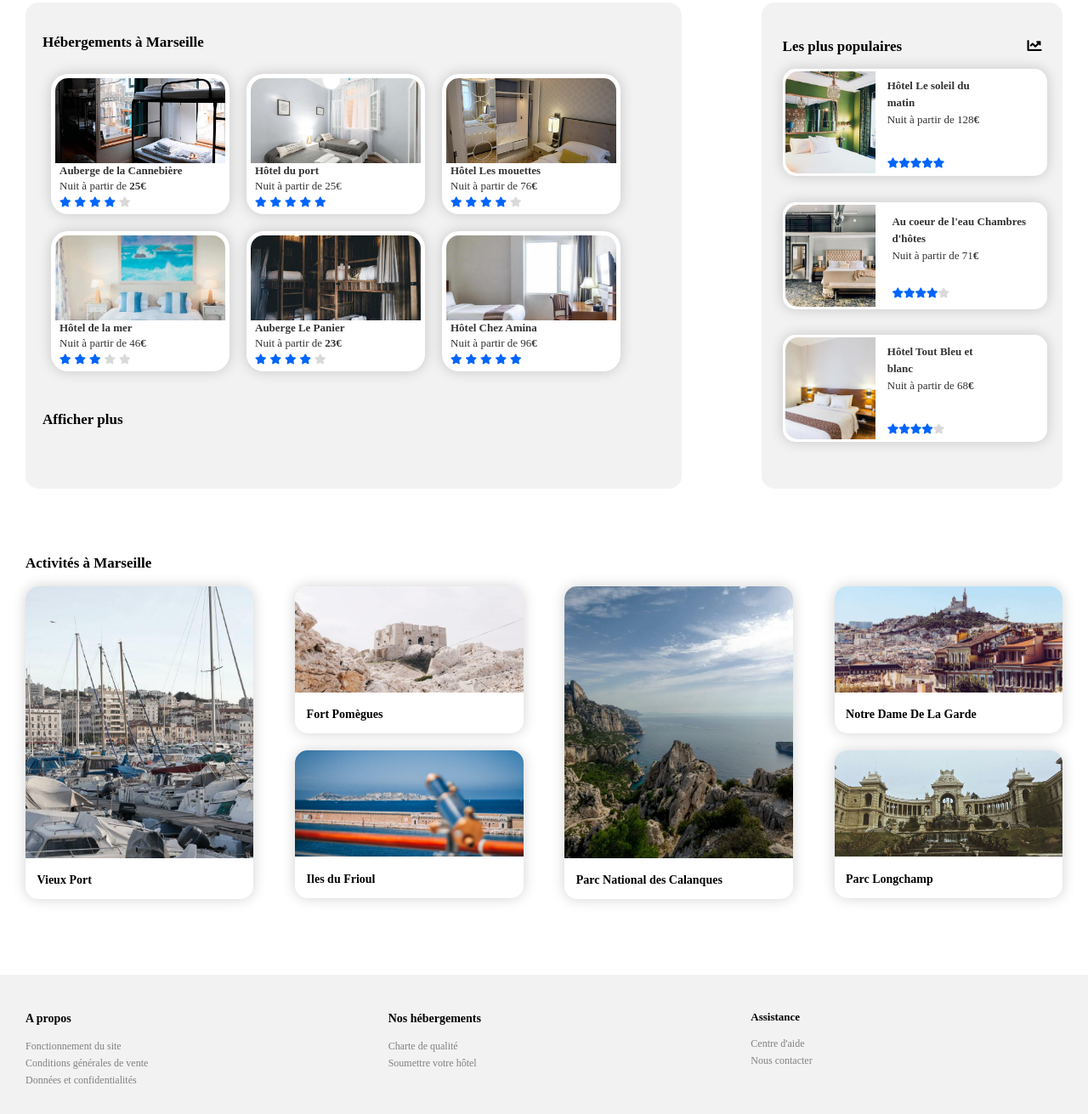
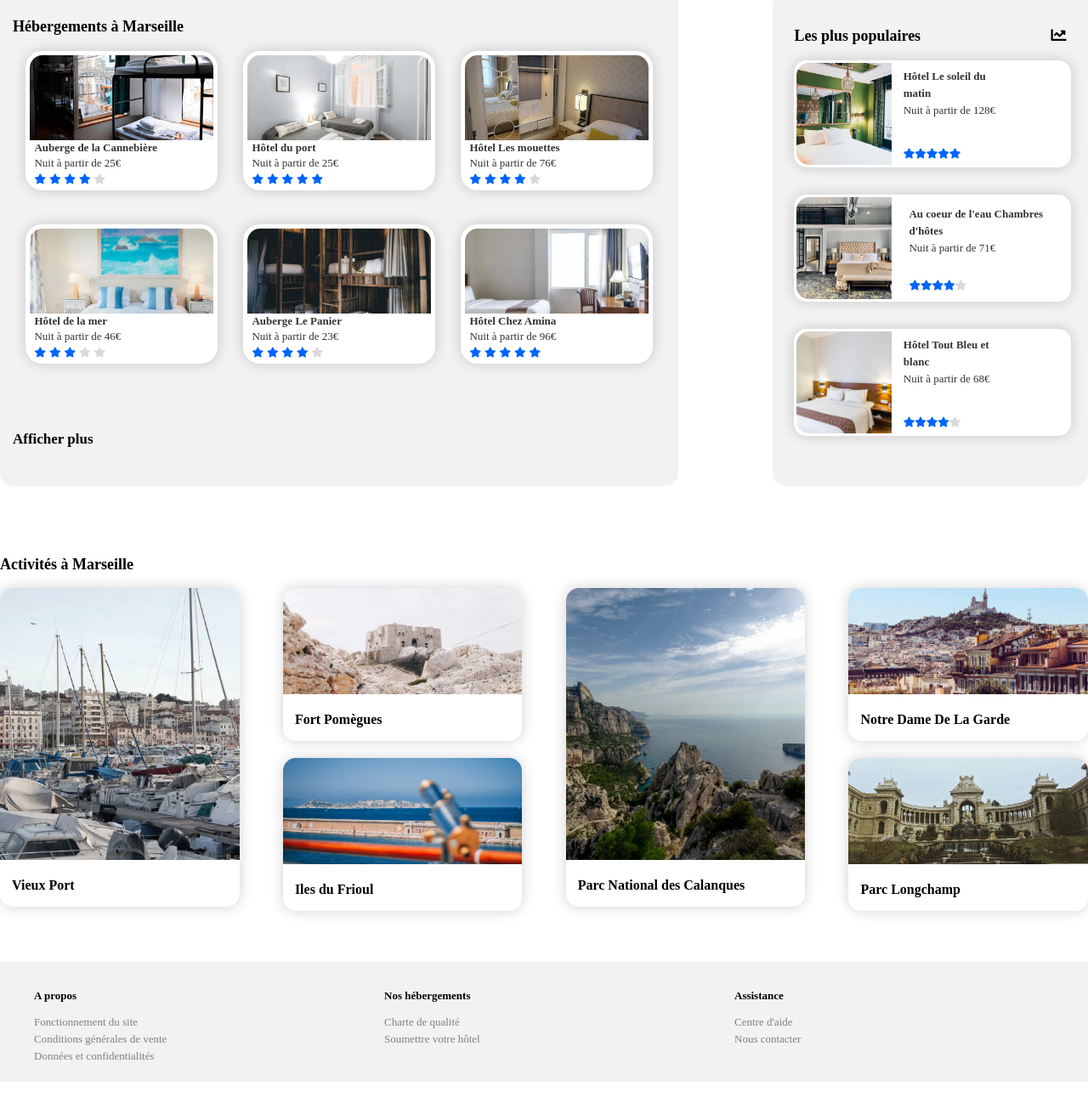
Before and after one commit to lalloretpilou/Booki_P2, a plain HTML site: page index.html in a window 1280 px wide. Shown: the part 359-1670 px from the top of the page at 85% size. After the commit the page ends 1632 px from the top, so only its background shows below. Drawn offline with Linux system fonts and the light colour scheme; a web font is replaced by a local one.

Commit message:
Project improvement -> The footer is recoded -> Improved desktop version

```diff
--- a/css/labelsStyles.css
+++ /dev/null
@@ -1,67 +0,0 @@
-
-/*
-label style
----------
-
-Ci-après, l'ensemble des rendus de textes
-*/
-
-.titleLabel {
-    font-family: 'Raleway';
-    font-weight: bolder;
-    font-size: 17px;
-}
-
-.captionLabel {
-    font-family: 'Raleway';
-    font-weight: lighter;
-    font-size: 13px;
-}
-
-.sectionTitle {
-    font-family: 'Raleway';
-    font-weight: bold;
-    font-size: 17px;
-}
-
-.ActivityTitle {
-    font-family: 'Raleway';
-    font-weight: bolder;
-    font-size: 14px;
-}
-
-.subtitle {
-    font-family: 'Raleway';
-    font-weight: lighter;
-    font-size: 13px;
-    color: grey;
-}
-
-.priceBold {
-    font-family: 'Raleway';
-    font-weight: bold;
-    font-size: small;
-}
-
-.filterTitle {
-    font-family: 'Raleway';
-    font-weight: bold;
-    font-size: 15px;
-}
-
-.titleFooter {
-    font-family: 'Raleway';
-    font-weight: bolder;
-    font-size: 14px;
-}
-
-.subtitleFooter {
-    display: flex;
-    flex-direction: column;
-    line-height: 20px;
-    font-family: 'Raleway';
-    font-weight: lighter;
-    font-size: 13px;
-    color: grey;
-    text-decoration: none;
-}
--- a/css/responsivePhone.css
+++ /dev/null
@@ -1,192 +0,0 @@
-.margingPage {
-    margin: 20px;
-}
-
-.pageTitle {
-    justify-content: left;
-    line-height: 20px;
-    margin-bottom: 30px;
-    width: 100%;
-}
-
-.filters {
-    display: flex;
-    flex-direction: column;
-    align-items: center;
-}
-
-.searchFormSubmitInputText {
-    display: none !important;
-}
-
-.searchFormSubmitInputIcon {
-    display: block !important;
-}
-
-.MarseilleDivision {
-    display: flex;
-    flex-wrap: wrap;
-    flex-direction: column-reverse;
-    justify-content: center;
-    width: 100%;
-}
-
-.hebergementMarseille {
-    background-color: white;
-    border-radius: 15px;
-    width: 100%;
-
-}
-
-.hebergementMarseilleCard {
-    background-color: white;
-    padding: 5px;
-    border-radius: 1.25rem;
-    box-shadow: 0 0 16px #0000002e;
-    height: 155px;
-    width: 100%;
-    transition-duration: 0.5s;
-}
-
-.phoneMaring {
-    margin: 0px 0px 0px 0px;
-    padding: 0px 0px 0px 0px;
-    width: 100%;
-}
-
-.lesPlusPopulaire {
-    background-color: #F2F2F2;
-    padding: 20px;
-    width: 100%;
-}
-
-.filters {
-    display: flex;
-    flex-direction: column;
-    align-items: flex-start;
-}
-
-.economiqueFilterItems,
-.animauxFilterItems,
-.familialFilterItems,
-.romantiqueFilterItems {
-    font-family: 'Raleway';
-    font-weight: bold;
-    text-decoration: none;
-    font-size: 15px;
-    border-top-right-radius: 25px;
-    border-bottom-right-radius: 25px;
-    border: 2px solid #F2F2F2;
-    border-left: hidden;
-
-
-    padding-bottom: 9px;
-    position: relative;
-    transition-duration: 0.5s;
-    text-align: justify;
-}
-
-.activitesMarseille {
-    display: flex;
-    flex-direction: column;
-    justify-content: space-between;
-}
-
-.activiteCard {
-    background-color: white;
-    border-radius: 15px;
-    box-shadow: 0 0 16px #0000002e;
-    transition-duration: 0.5s;
-    width: 100%;
-}
-
-.activiteCardLarge {
-    width: 100%;
-    height: 80%;
-    background-color: white;
-    border-radius: 15px;
-    box-shadow: 0 0 16px #0000002e;
-    transition-duration: 0.5s;
-    margin-bottom: 20px;
-}
-
-.columnInter {
-    width: 100%;
-    height: 100%;
-    display: flex;
-    flex-direction: column;
-    margin-bottom: 0px;
-}
-
-.activiteCardLarge-image {
-    position: relative;
-    border-top-left-radius: 15px;
-    border-top-right-radius: 15px;
-    overflow: hidden;
-    height: 100%;
-}
-
-.activiteCard-image {
-    position: relative;
-    border-top-left-radius: 15px;
-    border-top-right-radius: 15px;
-    overflow: hidden;
-    height: 80%;
-}
-
-.activiteCardLarge-image img {
-    width: 100%;
-    height: 125px;
-    position: relative;
-    object-fit: cover;
-}
-
-.activiteCard-image img {
-    width: 100%;
-    height: 125px;
-    position: relative;
-    object-fit: cover;
-}
-
-.activiteCard-body {
-    margin-left: 5%;
-}
-
-#footer {
-    display: flex;
-    flex-direction: column;
-    justify-content: space-between;
-    background-color: #f2f2f2;
-}
-
-#footer div {
-    display: table-cell;
-    width: auto;
-    text-align: left;
-    margin: 5px;
-}
-
-#footer div h3 {
-    text-align: left;
-}
-
-#footer div:nth-of-type(3) {
-    text-align: left;
-}
-
-.titleFooter {
-    font-family: 'Raleway';
-    font-weight: bolder;
-    font-size: 13px;
-}
-
-.subtitleFooter {
-    display: flex;
-    flex-direction: column;
-    line-height: 20px;
-    font-family: 'Raleway';
-    font-weight: lighter;
-    font-size: 12px;
-    color: grey;
-    text-decoration: none;
-}
--- a/css/style.css
+++ b/css/style.css
@@ -1,7 +1,4 @@
 @import url("https://use.fontawesome.com/releases/v5.14.0/css/all.css");
-@import "labelsStyles.css";
-@import "responsivePhone.css";
-@import "responsiveTablet.css";
 
 /*
 Font
@@ -26,21 +23,68 @@ Font
     font-weight: lighter;
 }
 
-@media screen and (min-width: 992px) {
-    .margingPage {
-        margin: auto;
-        max-width: 1440px;
-        margin: 30px;
-    }
+/*
+label style
+---------
+*/
+
+.titleLabel {
+    font-family: 'Raleway';
+    font-weight: bolder;
+    font-size: normal;
 }
 
-/*
-faire défiler lentement le scrolling pour les liens ancrés
------------------------
-*/
+.captionLabel {
+    font-family: 'Raleway';
+    font-weight: lighter;
+    font-size: small;
+}
 
-html {
-    scroll-behavior: smooth;
+.sectionTitle {
+    font-family: 'Raleway';
+    font-weight: bold;
+    font-size: large;
+}
+
+.ActivityTitle {
+    font-family: 'Raleway';
+    font-weight: bolder;
+    font-size: normal;
+}
+
+.subtitle {
+    font-family: 'Raleway';
+    font-weight: lighter;
+    font-size: small;
+    color: grey;
+}
+
+.filterTitle {
+    font-family: 'Raleway';
+    font-weight: bold;
+    font-size: large;
+}
+
+.titleFooter {
+    font-family: 'Raleway';
+    font-weight: bolder;
+    font-size: small;
+}
+
+.subtitleFooter {
+    display: flex;
+    flex-direction: column;
+    line-height: 20px;
+    font-family: 'Raleway';
+    font-weight: lighter;
+    font-size: small;
+    color: grey;
+    text-decoration: none;
+}
+
+body {
+    max-width: 1440px;
+    margin: auto;
 }
 
 /*
@@ -52,12 +96,10 @@ Navigation menu style && header
     display: flex;
     justify-content: space-between;
     align-items: center;
-    max-width: 1440px;
-    margin: auto;
 }
 
 .headerImg {
-    padding: 0 30px;
+    padding: 0px;
     height: 50px;
 }
 
@@ -95,7 +137,6 @@ a:link {
     .header {
         display: flex;
         flex-direction: column;
-        justify-content: space-between;
     }
 
     .headerNavItem {
@@ -245,7 +286,6 @@ Filters
     text-decoration: none;
 }
 
-@media screen and (min-width: 992px) {
 .romantiqueFilterItems:hover {
     transform: scale(1.055);
     background: #DEEBFF;
@@ -264,7 +304,6 @@ Filters
 .economiqueFilterItems:hover {
     transform: scale(1.055);
     background: #DEEBFF;
-    }
 }
 
 .economiqueFilterItems::before {
@@ -292,7 +331,7 @@ Filters
     content: '\f1ae';
     font-family: "Font Awesome 5 Free";
     background: #DEEBFF;
-    padding: 13px;
+    padding: 13px 15px;
     border-radius: 50%;
     margin-left: -30px;
 }
@@ -318,6 +357,7 @@ Filters
 .plusPopulaireIcon {
     cursor: pointer;
 }
+
 
 @media screen and (max-width: 768px) {
 
@@ -367,7 +407,7 @@ hebergementMarseille Card
 .hebergementMarseille {
     background-color: #F2F2F2;
     border-radius: 15px;
-    padding: 20px;
+    padding: 15px;
     width: 60%;
 }
 
@@ -375,7 +415,8 @@ hebergementMarseille Card
     display: flex;
     flex-wrap: wrap;
     flex-direction: row;
-    align-items: center;
+    justify-content: space-around;
+
 }
 
 .lesPlusPopulaire {
@@ -458,10 +499,9 @@ h3, i {
     padding: 5px;
     border-radius: 1.25rem;
     box-shadow: 0 0 16px #0000002e;
-    height: 155px;
-    width: 200px;
-    margin: 10px;
-    transition-duration: 0.5s;
+    height: 55%;
+    width: 28%;
+    margin-bottom: 40px;
 }
 
 .hebergementMarseilleCard a {
@@ -555,38 +595,15 @@ h3, i {
     margin-bottom: 40px;
 }
 
-@media screen and (min-width: 992px) {
-    .activiteCard:hover {
-        transform: scale(1.055);
-        -webkit-filter: grayscale(100%);
-        filter: grayscale(100%);
-        color: #0065FC;
-    }
-
-    .activiteCardLarge:hover {
-        transform: scale(1.055);
-        -webkit-filter: grayscale(100%);
-        filter: grayscale(100%);
-        color: #0065FC;
-    }
-
 .hebergementMarseilleCard-body {
     line-height: 18px;
     margin-left: 5px;
 }
 
-    .hebergementMarseilleCard:hover {
-        transform: scale(1.095);
-    }
-
-    .lesPlusPopulairesCard:hover {
-        transform: scale(1.095);
-    }
-
 .navigation a:hover {
     border-top: 3px solid #0065FC;
 }
-}
+
 
 .activiteCardLarge-image {
     position: relative;
@@ -627,24 +644,21 @@ Footer
 ---------
 */
 
-#footer {
-    display: flex;
-    flex-direction: row;
-    justify-content: space-between;
-    background-color: #f2f2f2;
+.footer {
+    background-color: #F2F2F2;
+    width: 100%;
 }
 
-#footer div {
-    display: table-cell;
-    width: 33.333%;
-    text-align: left;
-    margin: 30px;
+.footerColumn {
+    display: flex;
+    max-width: 100%;
+    width: 1440px;
+    margin: auto;
+    padding: 0 20px;
+    box-sizing: border-box;
 }
 
-#footer div h3 {
-    text-align: left;
+.footerColumnItem {
+    width: 30%;
+    padding: 20px 20px;
 }
-
-#footer div:nth-of-type(3) {
-    text-align: left;
-}
--- a/index.html
+++ b/index.html
@@ -6,10 +6,6 @@
     <html lang="fr">
     <link rel="stylesheet" href="css/style.css" />
     <link rel="stylesheet" href="css/normalize.css" />
-
-    <link rel="stylesheet" media="screen and (min-width:768px)" href="css/responsiveTablet.css" />
-    <link rel="stylesheet" media="screen and (max-width:768px)" href="css/responsivePhone.css" />
-
     <link rel="stylesheet" href="https://use.fontawesome.com/releases/v5.14.0/css/all.css">
 
     <title>Booki - Marseille</title>
@@ -17,20 +13,31 @@
 </head>
 
 <body>
+
+
+
+
     <header class="header">
         <img class="headerImg" src="assets/logo/Booki.png" alt="Booki" />
         <nav class="headerNav">
-            <a class="headerNavItem" href="#" data-active="true">Hébergement</a>
+            <a class="headerNavItem" href="#hebergementsMarseille" data-active="false">Hébergement</a>
             <a class="headerNavItem" href="#activitesMarseille" data-active="false">Activités</a>
         </nav>
     </header>
-    <div class="margingPage">
+
+
+
+
     <section id="firstSection">
         <div class="pageTitle">
             <p class="titleLabel">Trouvez votre hébergement pour des vacances de rêves</p>
             <p class="captionLabel">En plein centre ville ou en pleine nature</p>
         </div>
     </section>
+
+
+
+
     <section class="SearchAndFilter">
         <div>
             <form class="searchForm" action="proceedFrom.html" method="GET">
@@ -63,8 +70,12 @@
             <p class="subtitle">Plus de 500 logements sont disponibles dans cette ville</p>
         </div>
     </section>
+
+
+
+
     <div class="MarseilleDivision">
-            <div class="hebergementMarseille">
+        <div class="hebergementMarseille" id="hebergementsMarseille">
             <h3 class="sectionTitle">Hébergements à Marseille</h3>
             <div class="hebergementMarseilleItems">
                 <div class="hebergementMarseilleCard">
@@ -78,7 +89,7 @@
                                 <p class="cardTitle">Auberge de la Cannebière</p>
                             </div>
                             <div class="hebergementMarseilleCard-desc">
-                                    <p class="cardLabel">Nuit à partir de <span class="priceBold">25€</span></p>
+                                <p class="cardLabel">Nuit à partir de 25€</p>
                             </div>
                             <div id="rate">
                                 <i class="fas fa-star fa-xs" data-active="true"></i>
@@ -102,7 +113,7 @@
                                 <p class="cardTitle">Hôtel du port</p>
                             </div>
                             <div class="hebergementMarseilleCard-excerpt">
-                                    <p class="cardLabel">Nuit à partir de 25<span>€</span></p>
+                                <p class="cardLabel">Nuit à partir de 25€</p>
                             </div>
                             <div id="rate">
                                 <i class="fas fa-star fa-xs" data-active="true"></i>
@@ -125,7 +136,7 @@
                                 <p class="cardTitle">Hôtel Les mouettes</p>
                             </div>
                             <div class="hebergementMarseilleCard-excerpt">
-                                    <p class="cardLabel">Nuit à partir de 76<span class="priceBold">€</span></p>
+                                <p class="cardLabel">Nuit à partir de 76€</p>
                             </div>
                             <div id="rate">
                                 <i class="fas fa-star fa-xs" data-active="true"></i>
@@ -148,7 +159,7 @@
                                 <p class="cardTitle">Hôtel de la mer</p>
                             </div>
                             <div class="hebergementMarseilleCard-excerpt">
-                                    <p class="cardLabel">Nuit à partir de 46<span class="priceBold">€</span></p>
+                                <p class="cardLabel">Nuit à partir de 46€</p>
                             </div>
                             <div id="rate">
                                 <i class="fas fa-star fa-xs" data-active="true"></i>
@@ -171,7 +182,7 @@
                                 <p class="cardTitle">Auberge Le Panier</p>
                             </div>
                             <div class="hebergementMarseilleCard-excerpt">
-                                    <p class="cardLabel">Nuit à partir de <span class="priceBold">23€</span></p>
+                                <p class="cardLabel">Nuit à partir de 23€</p>
                             </div>
                             <div id="rate">
                                 <i class="fas fa-star fa-xs" data-active="true"></i>
@@ -194,7 +205,7 @@
                                 <p class="cardTitle">Hôtel Chez Amina</p>
                             </div>
                             <div class="hebergementMarseilleCard-excerpt">
-                                    <p class="cardLabel">Nuit à partir de 96<span class="priceBold">€</span></p>
+                                <p class="cardLabel">Nuit à partir de 96€</p>
                             </div>
                             <div id="rate">
                                 <i class="fas fa-star fa-xs" data-active="true"></i>
@@ -228,7 +239,7 @@
                                 <div class="lesPlusPopulairesCard-body">
                                     <div class="lesPlusPopulairesCard-label">
                                         <p class="cardTitle">Hôtel Le soleil du matin</p>
-                                            <p class="cardLabel">Nuit à partir de 128<span class="priceBold">€</span></p>
+                                        <p class="cardLabel">Nuit à partir de 128€</p>
                                     </div>
                                     <div class="rate">
                                         <i class="fas fa-star fa-xs" data-active="true"></i>
@@ -248,11 +259,12 @@
                             <div class="interFlex">
                                 <img class="lesPlusPopulairesCard-image"
                                     src="assets/hebergements/4_small/aw-creative-VGs8z60yT2c-unsplash.jpg"
-                                        alt="Au coeur de l'eau Chambres d'hôtes" title="Au coeur de l'eau Chambres d'hôtes" />
+                                    alt="Au coeur de l'eau Chambres d'hôtes"
+                                    title="Au coeur de l'eau Chambres d'hôtes" />
                                 <div class="lesPlusPopulairesCard-body">
                                     <div class="lesPlusPopulairesCard-label">
                                         <p class="cardTitle">Au coeur de l'eau Chambres d'hôtes</p>
-                                            <p class="cardLabel">Nuit à partir de 71<span class="priceBold">€</span></p>
+                                        <p class="cardLabel">Nuit à partir de 71€</p>
                                     </div>
                                     <div class="rate">
                                         <i class="fas fa-star fa-xs" data-active="true"></i>
@@ -274,7 +286,7 @@
                                 <div class="lesPlusPopulairesCard-body">
                                     <div class="lesPlusPopulairesCard-label">
                                         <p class="cardTitle">Hôtel Tout Bleu et blanc</p>
-                                            <p class="cardLabel">Nuit à partir de 68<span class="priceBold">€</span></p>
+                                        <p class="cardLabel">Nuit à partir de 68€</p>
                                     </div>
                                     <div class="rate">
                                         <i class="fas fa-star fa-xs" data-active="true"></i>
@@ -291,9 +303,11 @@
             </div>
         </div>
     </div>
+
+
     <div class="ActivitesDivision">
-            <div class="activitesMarseille"id="activitesMarseille">
-                <h3 class="sectionTitle" >Activités à Marseille</h3>
+        <div class="activitesMarseille" id="activitesMarseille">
+            <h3 class="sectionTitle">Activités à Marseille</h3>
         </div>
         <div class="activitesMarseille">
             <a href="#" class="activiteCardLarge">
@@ -306,11 +320,10 @@
                 </div>
             </a>
             <div class="columnInter">
-
                 <a href="#" class="activiteCard">
                     <div class="activiteCard-image">
-                            <img src="assets/activites/3_medium/paul-hermann-QFTrLdQIRhI-unsplash.jpg"
-                                alt="Fort Pomègues" title="Fort Pomègues" />
+                        <img src="assets/activites/3_medium/paul-hermann-QFTrLdQIRhI-unsplash.jpg" alt="Fort Pomègues"
+                            title="Fort Pomègues" />
                     </div>
                     <div class="activiteCard-body">
                         <p class="ActivityTitle">Fort Pomègues</p>
@@ -318,8 +331,8 @@
                 </a>
                 <a href="#" class="activiteCard">
                     <div class="activiteCard-image">
-                            <img src="assets/activites/3_medium/kevin-hikari-rV_Qd1l-VXg-unsplash.jpg"
-                                alt="Iles du Frioul" title="Iles du Frioul" />
+                        <img src="assets/activites/3_medium/kevin-hikari-rV_Qd1l-VXg-unsplash.jpg" alt="Iles du Frioul"
+                            title="Iles du Frioul" />
                     </div>
                     <div class="activiteCard-body">
                         <p class="ActivityTitle">Iles du Frioul</p>
@@ -335,8 +348,6 @@
                     <p class="ActivityTitle">Parc National des Calanques</p>
                 </div>
             </a>
-
-
             <div class="columnInter">
                 <a href="#" class="activiteCard">
                     <div class="activiteCard-image">
@@ -347,11 +358,10 @@
                         <p class="ActivityTitle">Notre Dame De La Garde</p>
                     </div>
                 </a>
-
                 <a href="#" class="activiteCard">
                     <div class="activiteCard-image">
-                            <img src="assets/activites/3_medium/lena-paulin-wH2-EJoDcV0-unsplash.jpg"
-                                alt="Parc Longchamp" title="Parc Longchamp" />
+                        <img src="assets/activites/3_medium/lena-paulin-wH2-EJoDcV0-unsplash.jpg" alt="Parc Longchamp"
+                            title="Parc Longchamp" />
                     </div>
                     <div class="activiteCard-body">
                         <p class="ActivityTitle">Parc Longchamp</p>
@@ -360,24 +370,23 @@
             </div>
         </div>
     </div>
-    </div>
-    </div>
-    </div>
-    </div>
-    <footer>
-        <div id="footer">
-            <div>
-                <h3 class="ActivityTitle">A propos</h3>
+
+
+
+    <footer class="footer">
+        <div class="footerColumn">
+            <div class="footerColumnItem">
+                <h3 class="titleFooter">A propos</h3>
                 <a class="subtitleFooter" href="#">Fonctionnement du site</a>
                 <a class="subtitleFooter" href="#">Conditions générales de vente</a>
                 <a class="subtitleFooter" href="#">Données et confidentialités</a>
             </div>
-            <div>
-                <h3 class="ActivityTitle">Nos hébergements</h3>
+            <div class="footerColumnItem">
+                <h3 class="titleFooter">Nos hébergements</h3>
                 <a class="subtitleFooter" href="#">Charte de qualité</a>
                 <a class="subtitleFooter" href="#">Soumettre votre hôtel</a>
             </div>
-            <div>
+            <div class="footerColumnItem">
                 <h3 class="titleFooter">Assistance</h3>
                 <a class="subtitleFooter" href="#">Centre d'aide</a>
                 <a class="subtitleFooter" href="#">Nous contacter</a>
```
Also changed, not shown: css/normalize.css, css/responsiveTablet.css (deleted). Lines whose indentation alone changed are shown as unchanged.
